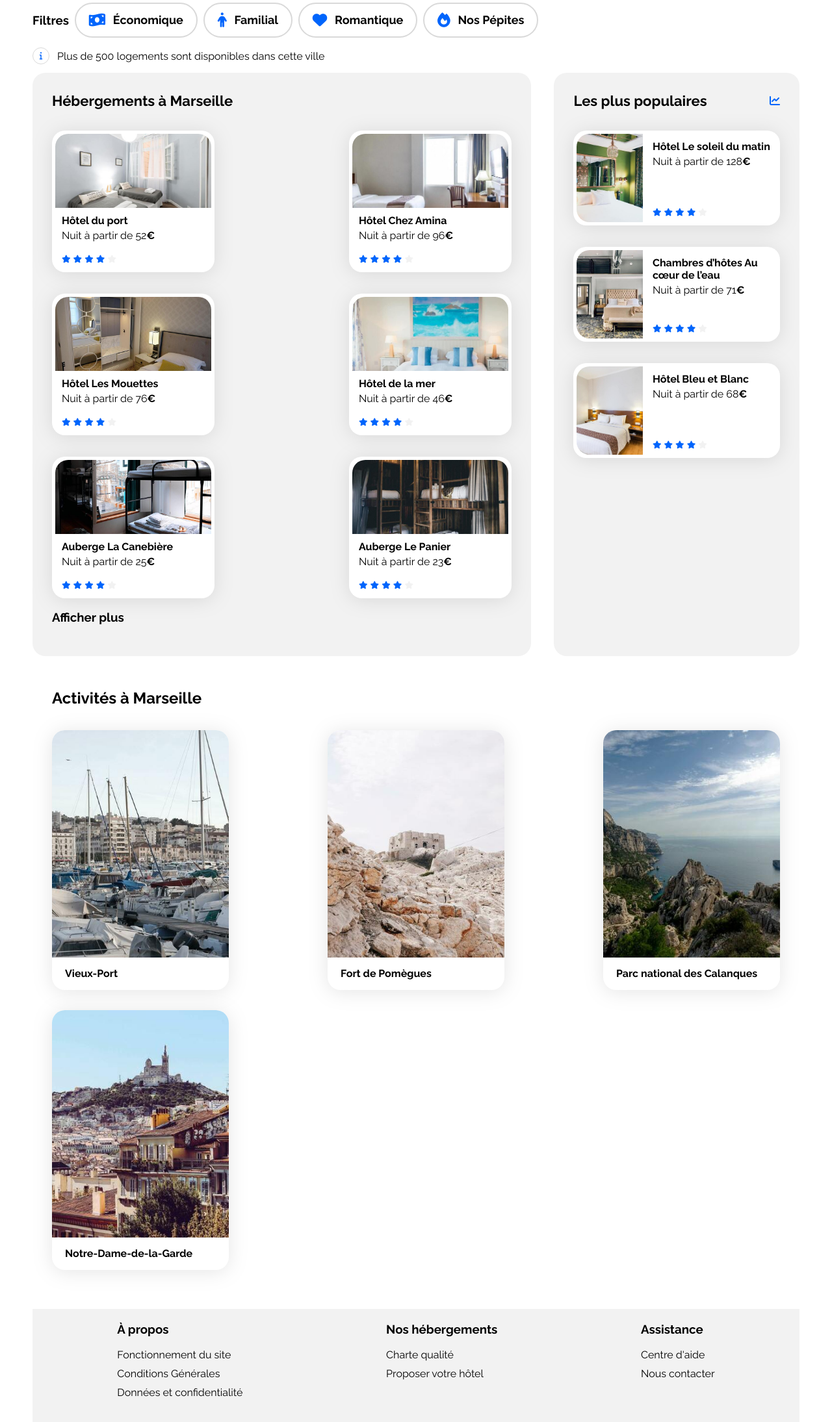
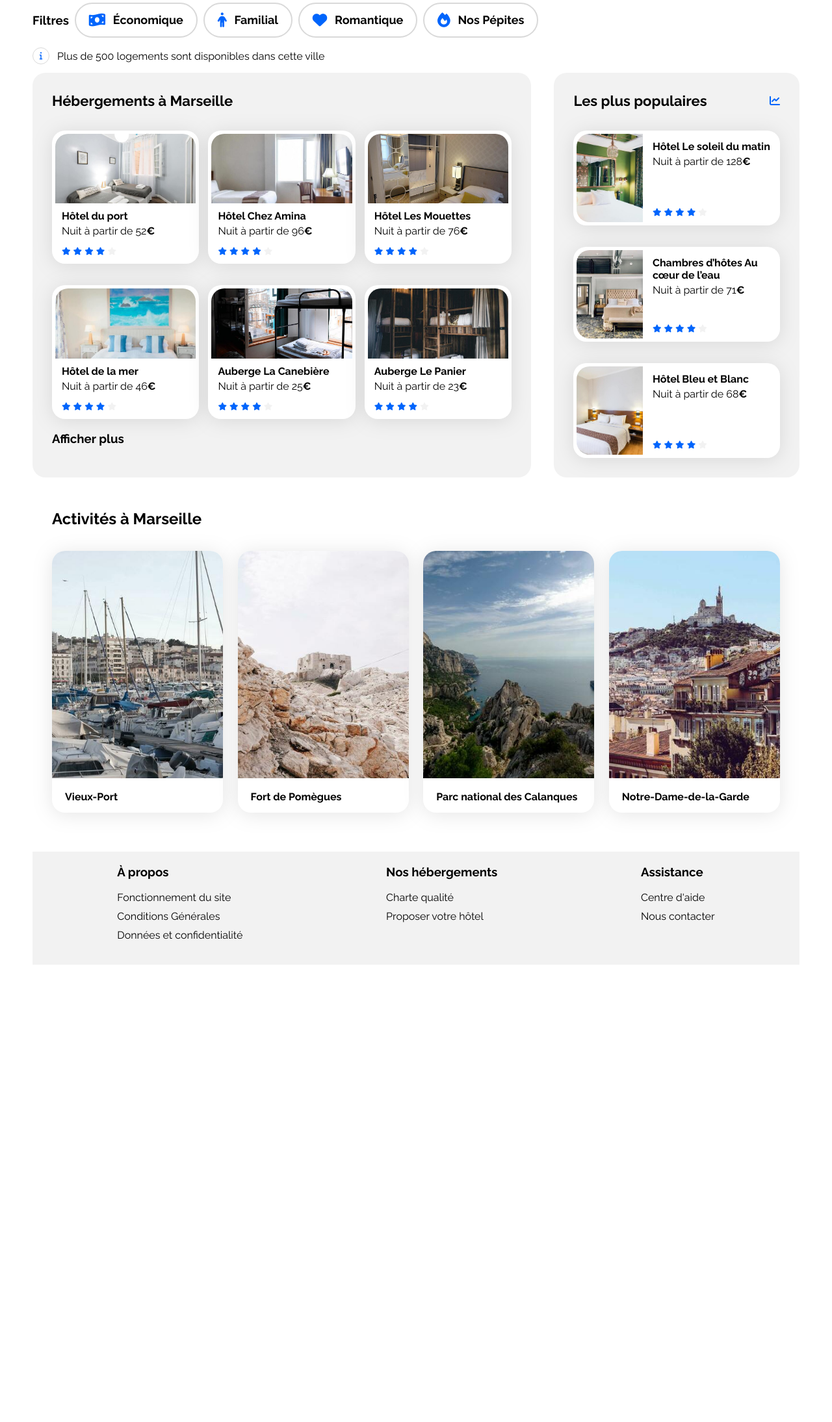
Before and after one commit to Joon-99/oc-symfony-dev, a PHP site: page / in a window 1280 px wide. Shown: the part 242-2431 px from the top of the page at 65% size. After the commit the page ends 1727 px from the top, so only its background shows below. Run offline with PHP 8.4, Linux system fonts and the light colour scheme.

Commit message:
#3-responsive-hebergements-et-activites

```diff
--- a/Projet 03/Travail/site/css/style.css
+++ b/Projet 03/Travail/site/css/style.css
@@ -229,22 +229,37 @@ nav {
 /****** Hebergements ***********/
 .hebergements {
     width: 65%;
+    display: flex;
+    justify-content: space-between;
+    flex-direction: column;
 }
 
 .hebergements-cards {
+    width: 100%;
     display: flex;
+    flex: 1 1 auto;
     flex-direction: row;
-    flex-wrap: wrap;
-    justify-content: space-between;
+    flex-wrap: nowrap;
+    gap: 2%;
+    justify-content: space-evenly;
 }
 
 .hebergements-cards .card {
+    aspect-ratio: 12 / 10;
+    display: block;
     margin-top: 33px;
+    width: 15em;
+    min-width: 28%;
+    white-space: nowrap;
+    overflow: hidden;
+    text-overflow: ellipsis;
+}
+
+.hebergements article {
+    height: 100%;
     display: flex;
     flex-direction: column;
     justify-content: space-between;
-    height: 13em;
-    width: 15em;
 }
 
 .hebergements-cards img {
@@ -333,19 +348,19 @@ nav {
 }
 
 .activites section {
+    width: 100%;
     background-color: white;
     border-radius: 20px;
     padding: 30px;
     box-sizing: border-box;
-    width: 100%;
 }
 
 .activites-cards {
     display: flex;
     flex-direction: row;
     justify-content: space-between;
-    flex-wrap: wrap;
-    gap: 1em;
+    flex-wrap: nowrap;
+    gap: 2%;
     width: 100%;
 }
 
@@ -357,7 +372,7 @@ nav {
 
 .activites-cards .card {
     width: 17em;
-    height: 25em;
+    min-width: 20%;
     display: flex;
     flex-direction: column;
     margin-top: 15px;
--- a/Projet 03/Travail/site/index.html
+++ b/Projet 03/Travail/site/index.html
@@ -109,8 +109,10 @@
                                 </div>
                             </article>
                         </a>
-                        <a href="#">
-                            <article class="card">
+                        </div>
+                        <div class="hebergements-cards">
+                        <a href="#" class="card">
+                            <article>
                                 <img src="./images/hebergements/annie-spratt.jpg" alt="Image de la chambre d'hôtel montrant un lit">
                                 <div class="card-content">
                                     <div class="card-txt">
```
Also changed, not shown: other parts of Projet 03/Travail/site/index.html (+18 -18 lines).
